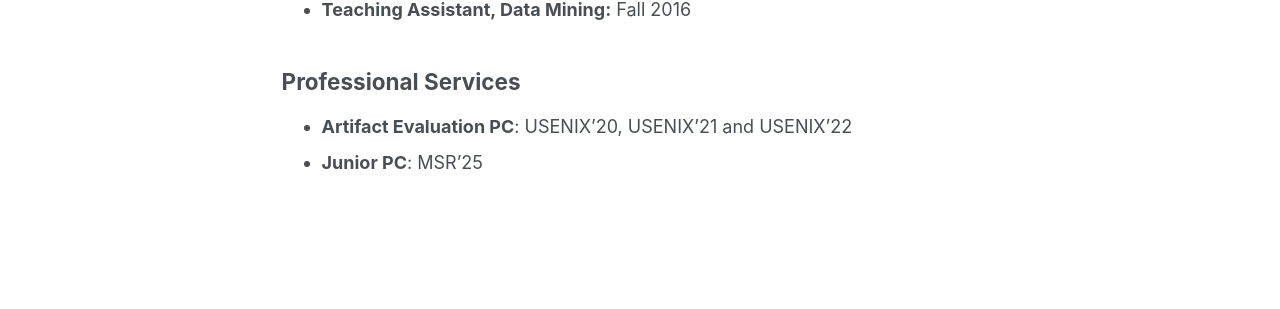
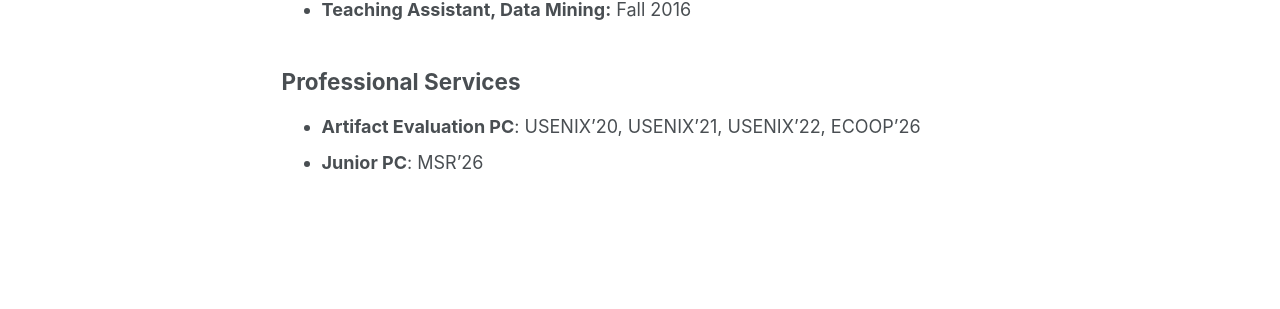
Before and after one commit to maryammsd/maryammsd.github.io, a Jekyll site: the page built from _pages/research.md, in a window 1280 px wide and 1168 px high. Shown: the part 567-876 px from the top of the window. Built offline with Jekyll 4.4.1, drawn with Linux system fonts in a browser that asks for light colours.

Commit message:
Update professional services section with new conferences

```diff
--- a/_pages/research.md
+++ b/_pages/research.md
@@ -20,5 +20,5 @@ redirect_from:
 * **Teaching Assistant, Data Mining:** Fall 2016
 
 ## Professional Services
-* **Artifact Evaluation PC**: USENIX’20, USENIX’21 and USENIX’22
-* **Junior PC**: MSR’25
+* **Artifact Evaluation PC**: USENIX’20, USENIX’21, USENIX’22, ECOOP'26
+* **Junior PC**: MSR’26
```
